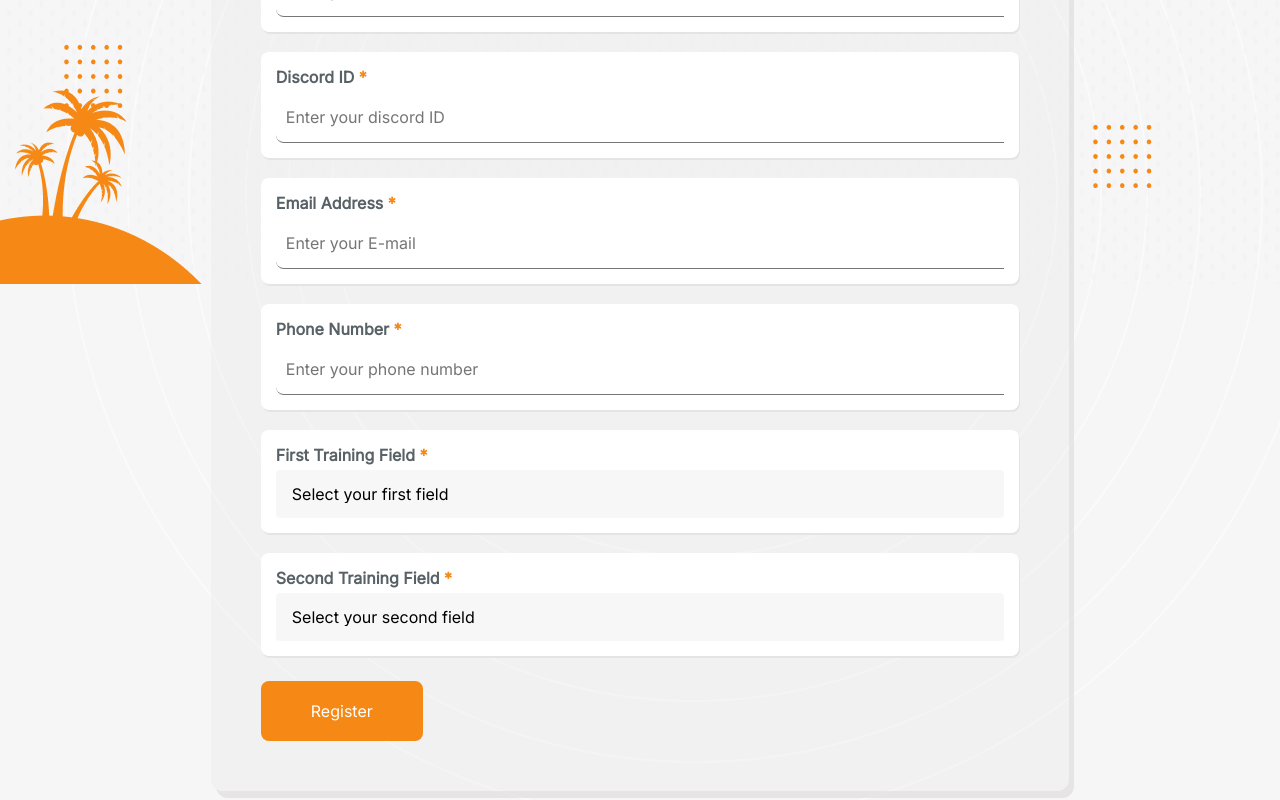
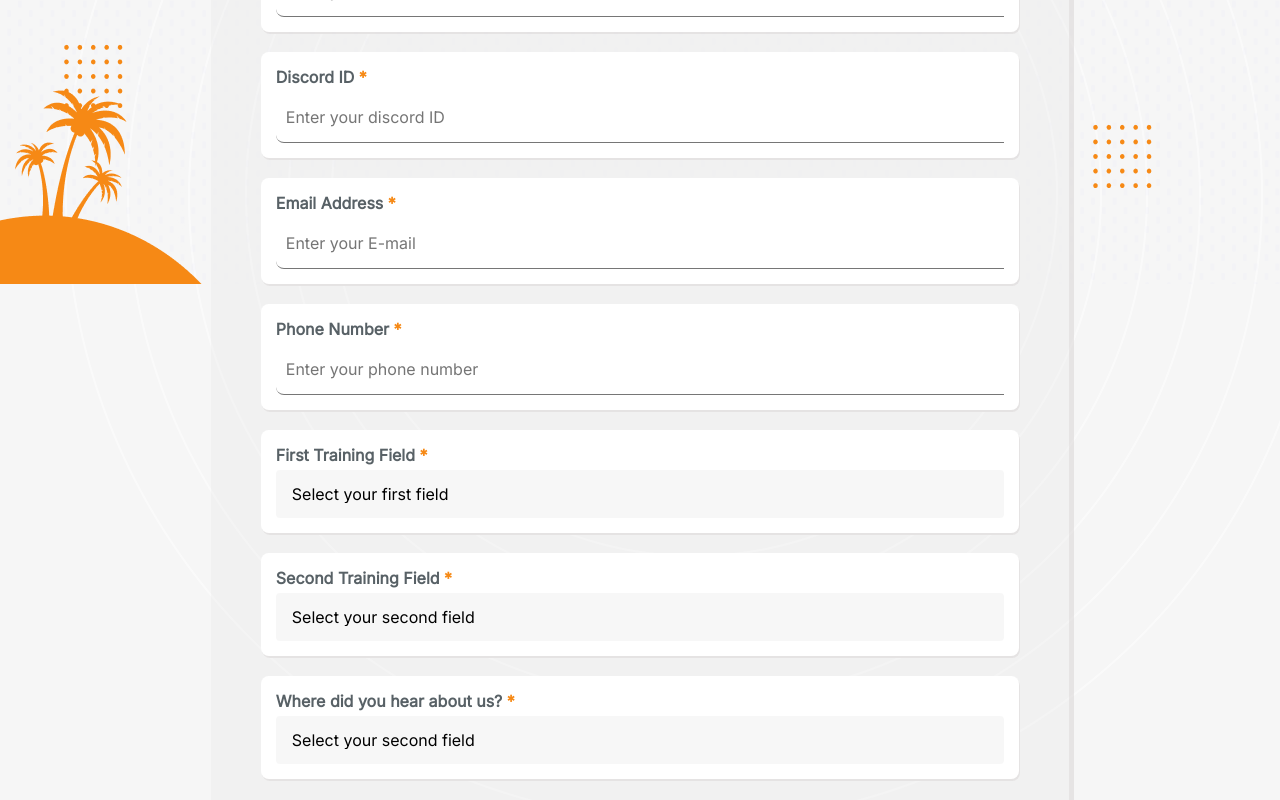
Before and after one commit to zaki031/Summer-School-Website, a React (Create React App) app: page / in a window 1280 px wide. Shown: the part 516-1316 px from the top of the page. Built offline with nearby package versions, Linux system fonts and the light colour scheme.

Commit message:
email+registration

```diff
--- a/package.json
+++ b/package.json
@@ -3,11 +3,13 @@
   "version": "0.1.0",
   "private": true,
   "dependencies": {
+    "@emailjs/browser": "^3.11.0",
     "@testing-library/jest-dom": "^5.17.0",
     "@testing-library/react": "^13.4.0",
     "@testing-library/user-event": "^13.5.0",
     "axios": "^1.4.0",
     "dotenv": "^16.3.1",
+    "emailjs": "^4.0.2",
     "react": "^18.2.0",
     "react-dom": "^18.2.0",
     "react-icons": "^4.10.1",
--- a/src/components/form.jsx
+++ b/src/components/form.jsx
@@ -1,6 +1,8 @@
 import React, { useState } from 'react';
 import Swal from 'sweetalert2'
 import axios from 'axios';
+import { useRef } from 'react';
+import emailjs from '@emailjs/browser';
 
 const Form = () => {
 
@@ -28,25 +30,26 @@ const Form = () => {
 
   const [firstField, setfirstField] = useState('');
   const [secondField, setsecondField] = useState('');
+  const [where, setWhere] = useState('');
+
   const apiKey = process.env.REACT_APP_API_URL;
+  const form = useRef();
 
-  // Step 3: Event handler to capture the selected value
-  const handleFirstFieldInputChange = (event) => {
-    const value = event.target.value;
-    setfirstField(meanings[value]);
-  };
-  const handlesecondFieldInputChange = (event) => {
-    const value = event.target.value;
-    setsecondField(meanings[value]);
-  };
+    const sendEmail = (e) => {
+      e.preventDefault();
 
+      emailjs.sendForm('service_22iprxm', 'template_mpxi08e', form.current, 'FF57SXaLLS0bpfMdi')
+        .then((result) => {
+            console.log(result.text);
+        }, (error) => {
+            console.log(error.text);
+        });
 
-  const handleSubmit = (e) => {
     e.preventDefault();
     setFormData({
       fullName: e.target.elements.fullname.value,
       discordID: e.target.elements.discord.value,
-      email: e.target.elements.email.value,
+      email: e.target.elements.from_email.value,
       phoneNumber:e.target.elements.phone.value,
       firstField:firstField,
       second_Field:secondField,
@@ -54,12 +57,12 @@ const Form = () => {
 
     });
 
-
+    console.log(form)
     axios
 	.post(apiKey, {
     fullName: e.target.elements.fullname.value,
     discordID: e.target.elements.discord.value,
-    email: e.target.elements.email.value,
+    email: e.target.elements.from_email.value,
     phoneNumber:e.target.elements.phone.value,
     firstField:firstField,
     secondField:secondField,
@@ -80,14 +83,34 @@ const Form = () => {
 	});
 
 
+
+
+
+    };
+
+  // Step 3: Event handler to capture the selected value
+  const handleFirstFieldInputChange = (event) => {
+    const value = event.target.value;
+    setfirstField(meanings[value]);
   };
+  const handlesecondFieldInputChange = (event) => {
+    const value = event.target.value;
+    setsecondField(meanings[value]);
+  };
+  const handleWhereInputChange = (event) => {
+    const value = event.target.value;
+    setWhere(value);
+  };
+
+
+
   return (
 
 
     <div>
 
 
-<form class="form-grid" onSubmit={handleSubmit} >
+<form class="form-grid" ref={form} onSubmit={sendEmail}  >
     <div class="form-group">
       <div className='firstname'>
       <label for="fullname"  >Full Name <span>*</span></label>
@@ -105,7 +128,7 @@ const Form = () => {
     <div class="form-group">
       <div className='email'>
       <label for="email">Email Address <span>*</span></label>
-      <input type="email" placeholder='Enter your E-mail' id="email" name="email" required/>
+      <input type="email" placeholder='Enter your E-mail' id="email" name="from_email" required/>
       </div>
 
     </div>
@@ -120,13 +143,15 @@ const Form = () => {
       <div className='fields'>
         <label for="training">First Training Field <span>*</span></label>
         <select name="firstField" value={firstField} onChange={handleFirstFieldInputChange}>
+
   <option selected value="0">Select your first field</option>
-  <option value="1">Web Dev</option>
+  <option value="w">Web Dev</option>
   <option value="2">Introductionto Ai and Data Science</option>
   <option value="3">3D deisgn </option>
   <option value="4">Graphic Design Theory </option>
   <option value="5">Introduction to UI/UX Design</option>
   <option value="6">Linux</option>
+
 
 
 </select>
@@ -150,8 +175,24 @@ const Form = () => {
       </div>
 
     </div>
+
+    <div class="form-group">
+      <div className='fields'>
+        <label for="training">Where did you hear about us? <span>*</span></label>
+      <select name='secondField' value={where} onChange={handleWhereInputChange}>
+  <option selected value="0">Select your second field</option>
+  <option value="Instgram">Instgram</option>
+  <option value="Discord">Discord</option>
+  <option value="LinkedIn">LinkedIn</option>
+  <option value="Friend">A friend</option>
+
+</select>
+
+      </div>
+
+    </div>
     <div class="submit-btn">
-      <button type="submit">Register</button>
+      <button type="submit"  >Register</button>
     </div>
   </form>
 
```
Also changed, not shown: 1 other file (tests, documents, lock files or other folders).
